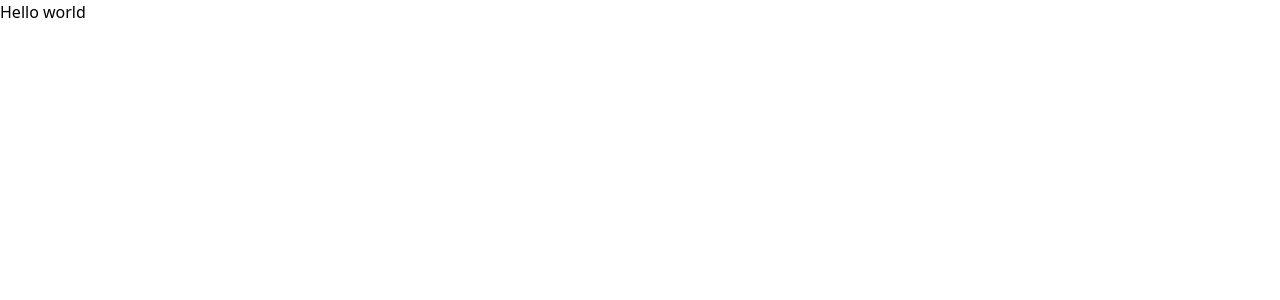
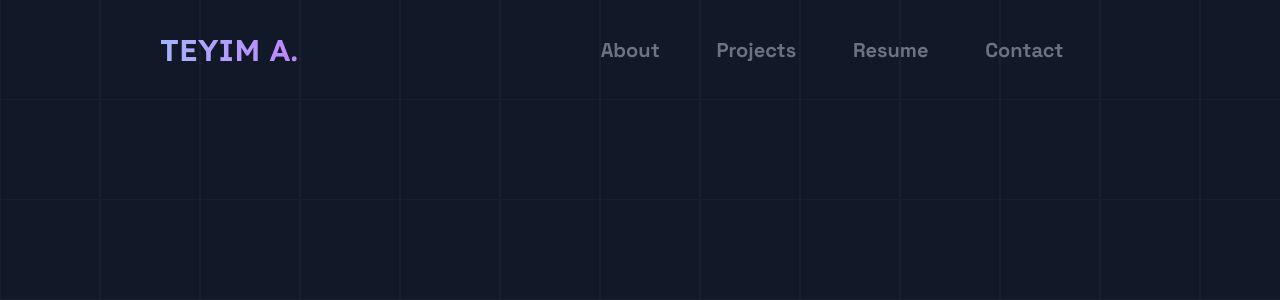
Before and after one commit to teyim/portfolio, a Next.js app: page / in a window 1280 px wide. Shown: the top 300 px of the page. Built offline with nearby package versions, Linux system fonts and the light colour scheme.

Commit message:
refactor: modify index.tsx

```diff
--- a/pages/index.tsx
+++ b/pages/index.tsx
@@ -1,10 +1,14 @@
 import type { NextPage } from 'next';
+import Cell, { cellSize } from '@components/cell';
+import Grid from '@components/grid';
+import Navbar from '@components/global/navbar';
 
 const Home: NextPage = () => {
   return (
-    <div>
-      <h1>Hello world</h1>
-    </div>
+    <section className="font-SG overflow-hidden text-gray-300 ">
+      <Grid />
+      <Navbar />
+    </section>
   );
 };
 
```
